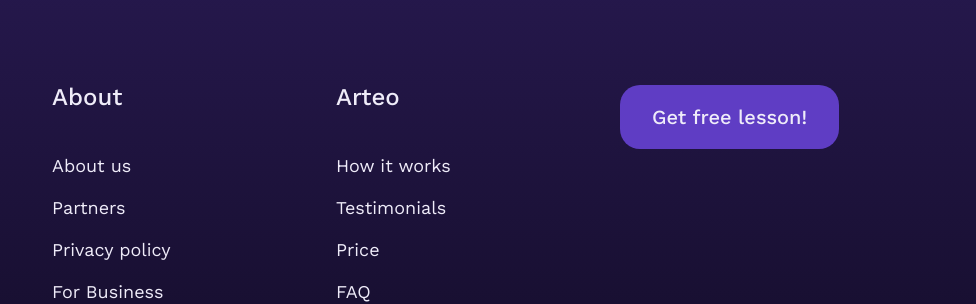
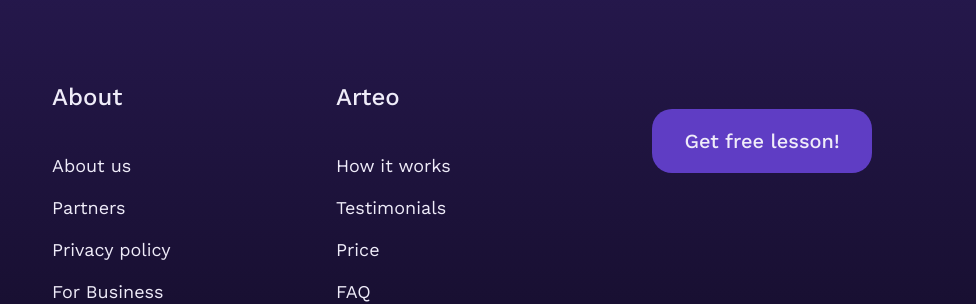
Before and after one commit to alexkharlam/arteo, a website built with Parcel: page index.html in a window 1280 px wide. Shown: the part 4675-4979 px from the top of the page, 304-1280 px from the left. Built offline with nearby package versions, Linux system fonts and the light colour scheme.

Commit message:
fixed button in footer

```diff
--- a/index.html
+++ b/index.html
@@ -543,7 +543,7 @@
           <a href="#faq" class="footer-link scrolling-link">FAQ</a>
         </nav>
         <nav class="nav-col">
-          <a href="#sign-form" class="btn">Get free lesson!</a>
+          <a href="#sign-form" class="btn btn-footer">Get free lesson!</a>
         </nav>
       </div>
       <p class="copyright">Arteo © 2023 All rights reserved.</p>
--- a/src/styles/_general.scss
+++ b/src/styles/_general.scss
@@ -84,6 +84,12 @@
     background-color: $main-color-shade-5;
     border-radius: 2rem 0 2rem 0;
   }
+}
+
+.btn-footer,
+.btn-footer:link,
+.btn-footer:visited {
+  margin: 2.4rem auto;
 }
 
 // GRIDS AND CONTAINERS
```
